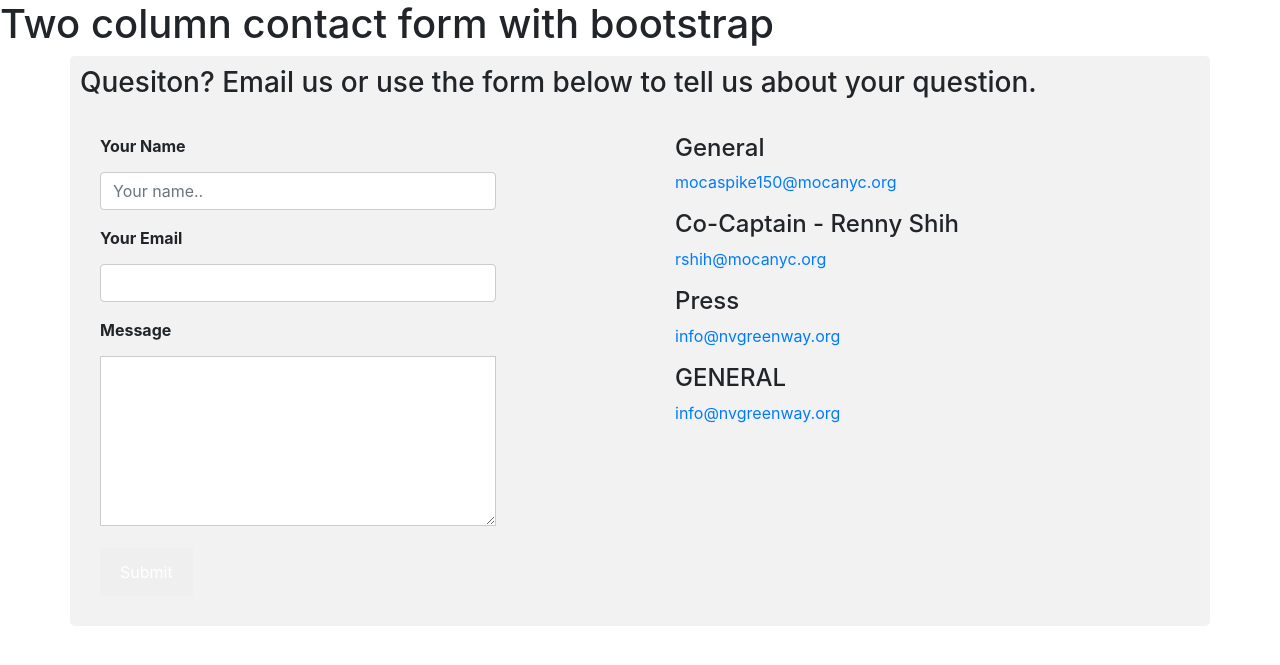
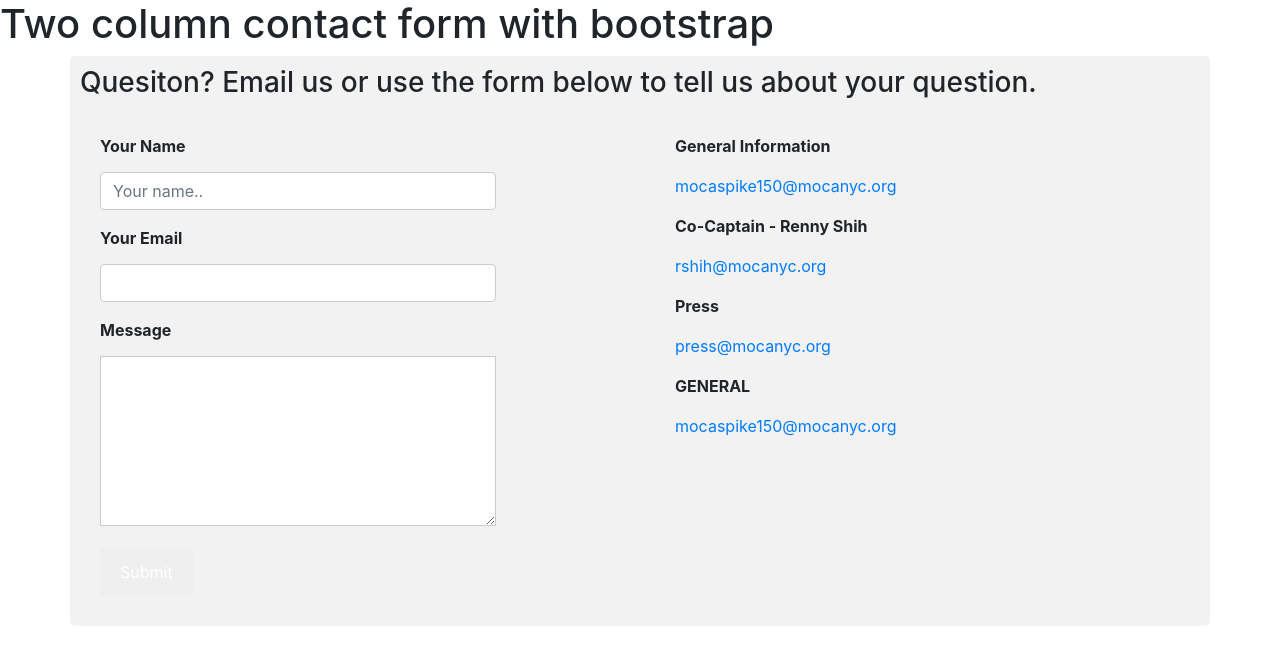
Before and after one commit to mocaspike150/Front-End-Coding, a Jekyll site: the page built from html/contact_us/two-column-contact-form-with-bootstrap.md, in a window 1280 px wide. Shown: the top 665 px of the page. Built offline with Jekyll 4.4.1, drawn with Linux system fonts in a browser that asks for light colours.

Commit message:
Update two-column-contact-form-with-bootstrap.html

```diff
--- a/_includes/two-column-contact-form-with-bootstrap.html
+++ b/_includes/two-column-contact-form-with-bootstrap.html
@@ -87,17 +87,17 @@ input[type=submit]:hover {
     		<div class="col">
 			<div class="contact">
 			   <div class="column">
-				  <h4>General</h4>
+				  <p><b>General Information</b></p>
 				  <p><a href="mailto:mocaspike150@mocanyc.org">mocaspike150@mocanyc.org</a></p>
 
-				  <h4>Co-Captain - Renny Shih</h4>
+				  <p><b>Co-Captain - Renny Shih</b></p>
 				  <p><a href="mailto:rshih@mocanyc.org">rshih@mocanyc.org</a></p>
 
-				   <h4>Press</h4>
-				  <p><a href="mailto:info@nvgreenway.org">info@nvgreenway.org</a></p>
+				   <p><b>Press</b></p>
+				    <p><a href="mailto:press@mocanyc.org">press@mocanyc.org</a></p>
 
-				   <h4>GENERAL</h4>
-				  <p><a href="mailto:info@nvgreenway.org">info@nvgreenway.org</a></p>
+				   <p><b>GENERAL</b></p>
+				   <p><a href="mailto:mocaspike150@mocanyc.org">mocaspike150@mocanyc.org</a></p>
 			      </div>
 			</div>
     		</div>
```
